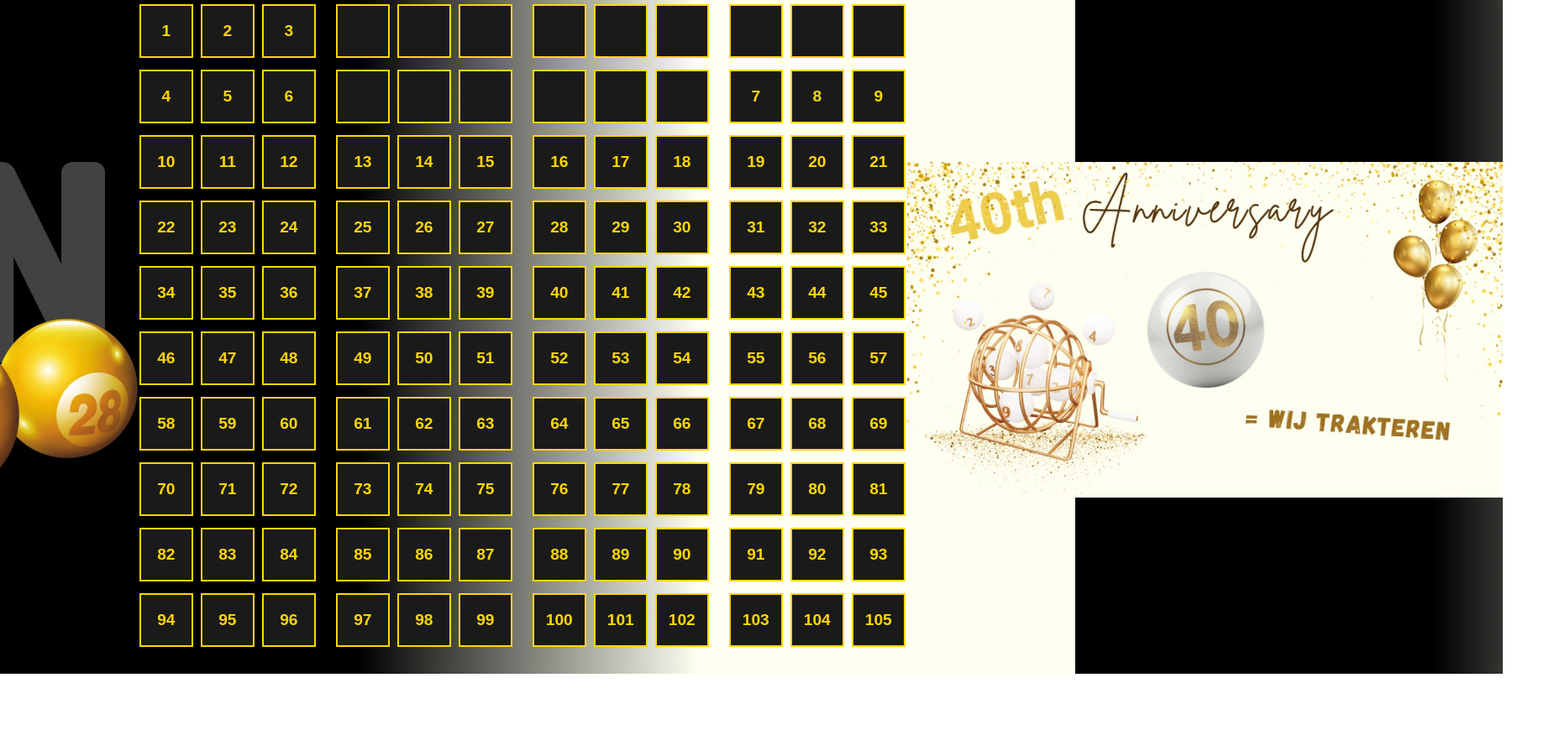
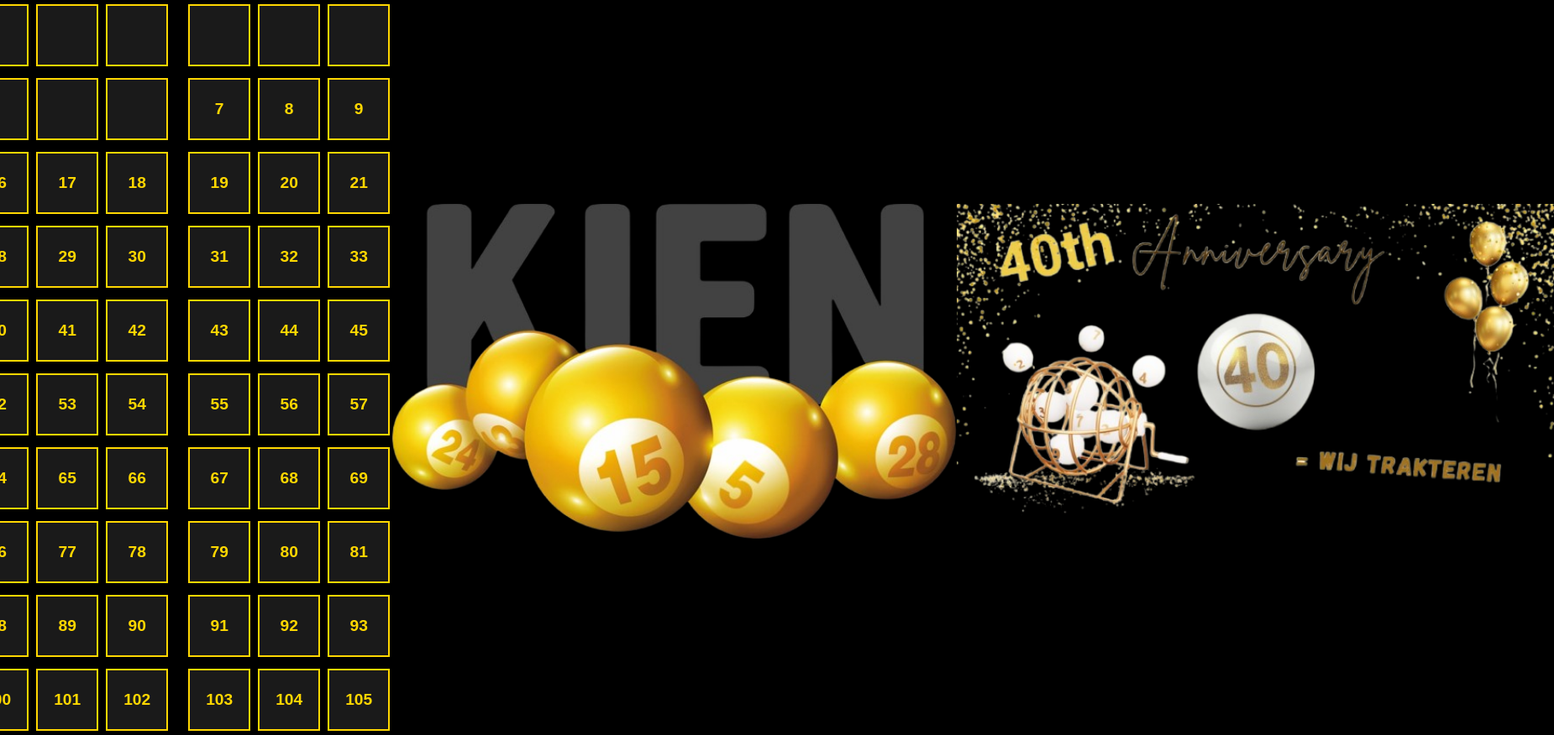
Before and after one commit to Robbewils/kien_website, a plain HTML site: page index.html in a window 1280 px wide. Shown: the part 315-1191 px from the top of the page at 84% size, 1850 px wide, since content can reach past the window. Before the commit the page ends 1118 px from the top, so only its background shows below. Drawn offline with Linux system fonts and the light colour scheme.

Commit message:
volledige nieuwe versie

```diff
--- a/index.html
+++ b/index.html
@@ -7,13 +7,7 @@
   <style>
     /* Algemeen */
     body {
-  background-image: linear-gradient(
-    to right,
-    black 0%,
-    black 33.3333333%,
-    #fefff1 65%,
-    #fefff1 100%
-  );
+  background-color: black;
   color: #ffd700; /* goudkleurige tekst */
   font-family: Arial, sans-serif;
   margin: 20px;
@@ -90,8 +84,8 @@ div.table {
   color: #ffd700;
   padding: 5px;
   margin: 2px;
-  width: 50px;
-  height: 50px;
+  width: 60px;
+  height: 60px;
   display: flex;
   align-items: center;
   justify-content: center;
@@ -132,7 +126,6 @@ div.table:hover {
     <button onclick="playAnimation()" style="font-size: 3rem; border-radius: 20px;">Play</button>
 
     <div class="container">
-      <img src="name.jpg" alt="name" style="height: 25rem;">
       <div class="allTables" id="allTables">
         <div class="row">
           <div class="visible">
@@ -464,7 +457,8 @@ div.table:hover {
 
         </div>
       </div>
-      <img src="name.png" alt="name" style="height: 25rem;">
+      <img src="balls.png" alt="name" style="height: 25rem;">
+      <img src="gold.png" alt="name" style="height: 25rem;">
     </div>
   </main>
 
```
Also changed, not shown: 40Year.jpg (deleted), balls.png (added), gold.png (added), name.jpg (deleted), name.png (deleted), white.jpg (deleted), 1 other file.
